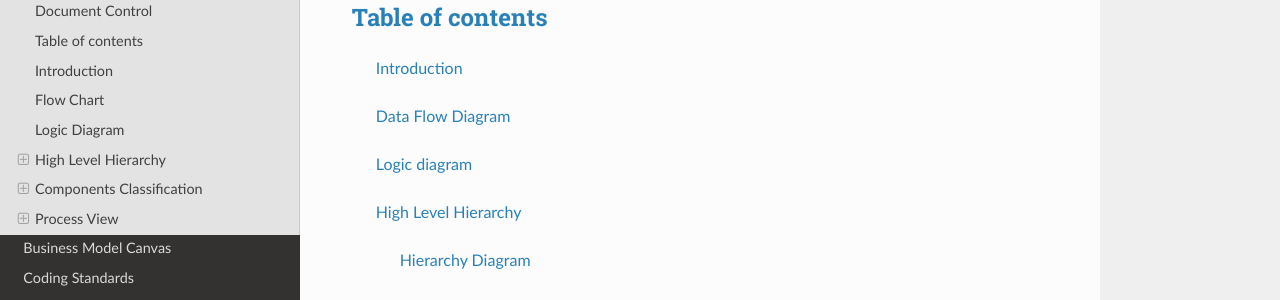
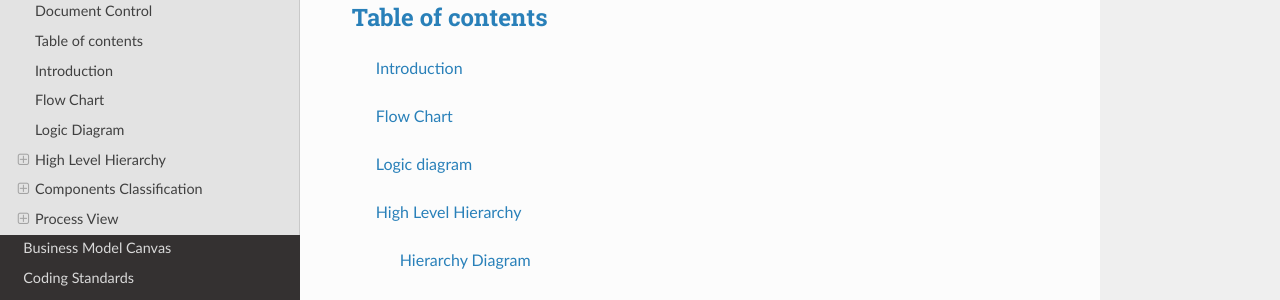
Before and after one commit to KilliKrate/Software-Documentation-G6, an MkDocs documentation site: the page built from docs/Architecture and Design/index.md, in a window 1280 px wide and 900 px high, scrolled down 728 px. Shown: the part 151-451 px from the top of the window. Built offline with MkDocs 1.6.1, drawn with Linux system fonts in a browser that asks for light colours; nearby versions of some CDN libraries.

Commit message:
Fixed bad link in Architecture and Design doc

```diff
--- a/docs/Architecture and Design/index.md
+++ b/docs/Architecture and Design/index.md
@@ -30,7 +30,7 @@ Group 6 is responsible for developing and maintaining this document.
 ## [Table of contents](#table-of-contents)
 > [Introduction](#introduction)
 >
-> [Data Flow Diagram](#data-flow-diagram)
+> [Flow Chart](#flow-chart)
 >
 > [Logic diagram](#logic-diagram)
 >
```
